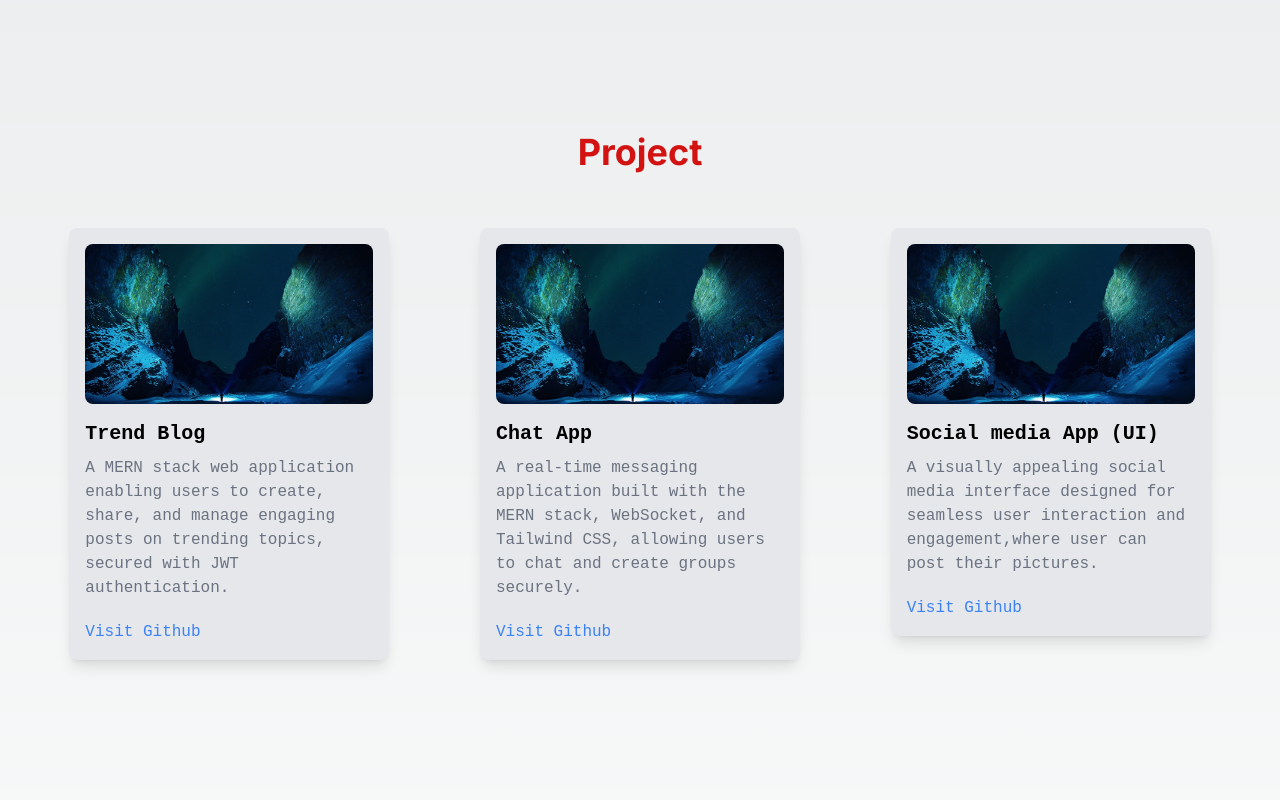
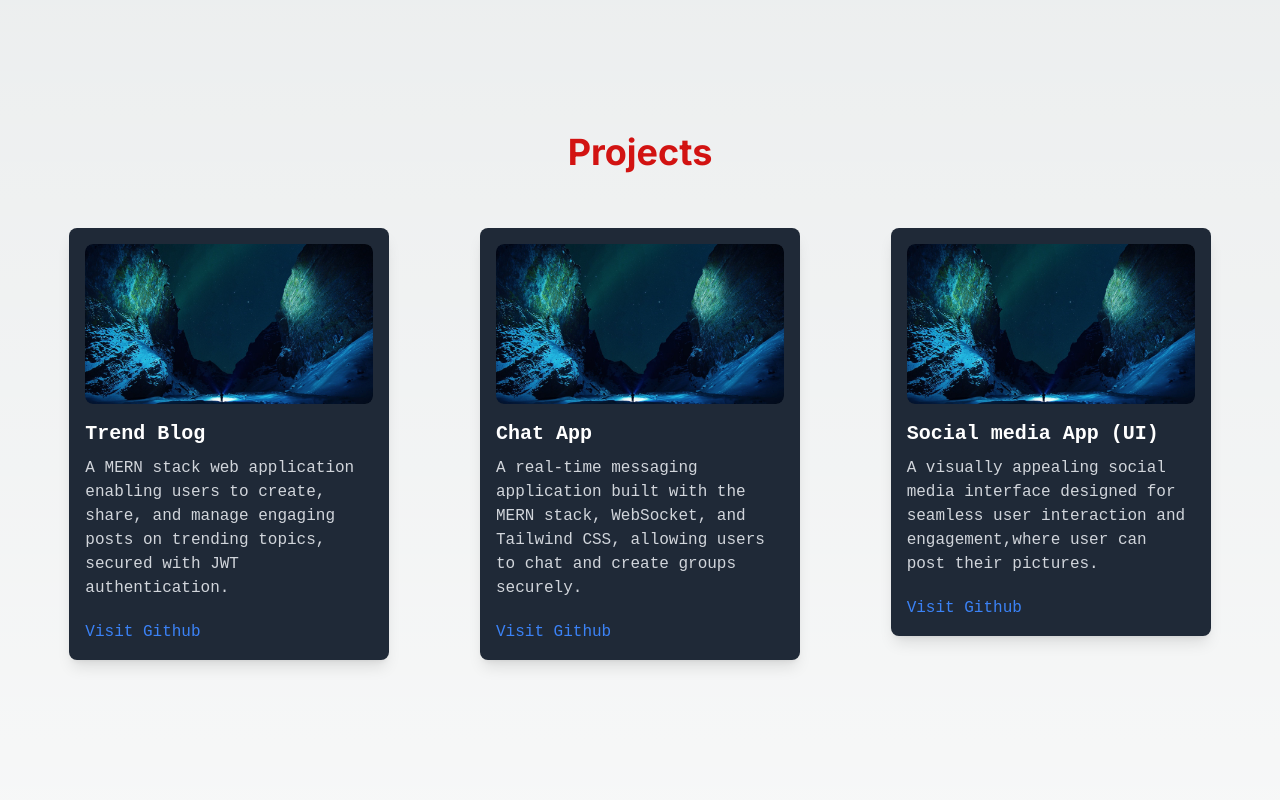
Before and after one commit to CHINTAN-9925/Chintan_patel, a Next.js app: page / in a window 1280 px wide. Shown: the part 1760-2560 px from the top of the page. Built offline with nearby package versions, Linux system fonts and the light colour scheme; a web font is replaced by a local one.

Commit message:
ui changes

```diff
--- a/app/components/Navbar.jsx
+++ b/app/components/Navbar.jsx
@@ -63,7 +63,7 @@ const Navbar = () => {
           </a>
           <a
             className="hover:text-white text-main_text_color"
-            href="demo_pdf.pdf"
+            href="Resume.pdf"
             target="_blank"
             download
           >
@@ -110,7 +110,7 @@ const Navbar = () => {
               <a href="#contact">Connect</a>
             </li>
             <li>
-              <a href="demo_pdf.pdf" download>
+              <a href="Resume.pdf" download>
                 Resume
               </a>
             </li>
--- a/app/components/ProjectCard.jsx
+++ b/app/components/ProjectCard.jsx
@@ -13,21 +13,23 @@ const Project = ({ title, description, image, link }) => {
     <div
       id="project"
       ref={ref}
-      className={`bg-gray-200 max-w-xs mx-auto my-2 overflow-hidden shadow-lg rounded-lg transition-transform transform hover:scale-105 ${
+      className={`bg-gray-800 max-w-xs mx-auto my-2 overflow-hidden shadow-lg rounded-lg transition-transform transform hover:scale-105 ${
         inView ? "" : "scale-75"
       }`}
     >
       <div className="p-4">
-        <div className="h-40 w-full relative">
+        <div className="h-40 w-full relative rounded-lg overflow-hidden">
           <Image src={image} alt={title} layout="fill" objectFit="cover" className="rounded-lg" />
         </div>
         <div className="mt-4">
-          <h1 className="text-xl font-bold">{title}</h1>
-          <p className="text-gray-500 mt-2">{description}</p>
+          <h1 className="text-xl font-bold text-white">{title}</h1>
+          <p className="text-gray-300 mt-2">{description}</p>
         </div>
         <div className="mt-5 flex justify-between items-center">
-          <Link href={link} target="_blank">
-            <div className="text-blue-500 hover:underline">Visit Github</div>
+          <Link href={link} passHref>
+            <div className="text-blue-500 hover:underline cursor-pointer">
+              Visit Github
+            </div>
           </Link>
         </div>
       </div>
--- a/app/components/Projects.jsx
+++ b/app/components/Projects.jsx
@@ -1,6 +1,28 @@
 import React from "react";
 import Project from "./ProjectCard";
 import demo from "../assets/demo.jpg";
+
+// Define constant array for project data
+const projectData = [
+  {
+    title: "Trend Blog",
+    description: "A MERN stack web application enabling users to create, share, and manage engaging posts on trending topics, secured with JWT authentication.",
+    image: demo,
+    link: "https://github.com/CHINTAN-9925/Blog-MERN"
+  },
+  {
+    title: "Chat App",
+    description: "A real-time messaging application built with the MERN stack, WebSocket, and Tailwind CSS, allowing users to chat and create groups securely.",
+    image: demo,
+    link: "https://github.com/CHINTAN-9925/chat_app"
+  },
+  {
+    title: "Social media App (UI)",
+    description: "A visually appealing social media interface designed for seamless user interaction and engagement,where user can post their pictures.",
+    image: demo,
+    link: "https://github.com/CHINTAN-9925/instagram_clone"
+  }
+];
 
 const Projects = () => {
   return (
@@ -9,35 +31,20 @@ const Projects = () => {
         id="projects"
         className="text-4xl font-bold mb-3 mt-16 lg:mt-[220px] text-center text-fullstack"
       >
-        Project
+        Projects
       </h2>
 
       <div className="flex flex-wrap justify-center lg:h-[100vh] md:flex-row font-martian mt-[20px] m-6">
-        <div className="w-full md:w-1/3 p-2 h-84 mt-5">
-          <Project
-            title="Trend Blog"
-            description="A MERN stack web application enabling users to create, share, and manage engaging posts on trending topics, secured with JWT authentication."
-            image={demo}
-            link="https://github.com/CHINTAN-9925/Blog-MERN"
-          />
-        </div>
-        <div className="w-full md:w-1/3 p-2 h-84 mt-5">
-          <Project
-            title="Chat App"
-            description="A real-time messaging application built with the MERN stack, WebSocket, and Tailwind CSS, allowing users to chat and create groups securely."
-            image={demo}
-            link="https://github.com/CHINTAN-9925/chat_app"
-          />
-        </div>
-        <div className="w-full md:w-1/3 p-2 h-84 mt-5">
-          <Project
-            title="Social media App (UI)"
-            description="A visually appealing social media interface designed for seamless user interaction and engagement,where user can post their pictures."
-            image={demo}
-            link="https://github.com/CHINTAN-9925/instagram_clone"
-          />
-        </div>
-
+        {projectData.map((project, index) => (
+          <div key={index} className="w-auto md:w-1/3 p-2 h-84 mt-5">
+            <Project
+              title={project.title}
+              description={project.description}
+              image={project.image}
+              link={project.link}
+            />
+          </div>
+        ))}
       </div>
     </>
   );
```
Also changed, not shown: 1 other file (tests, documents, lock files or other folders).
